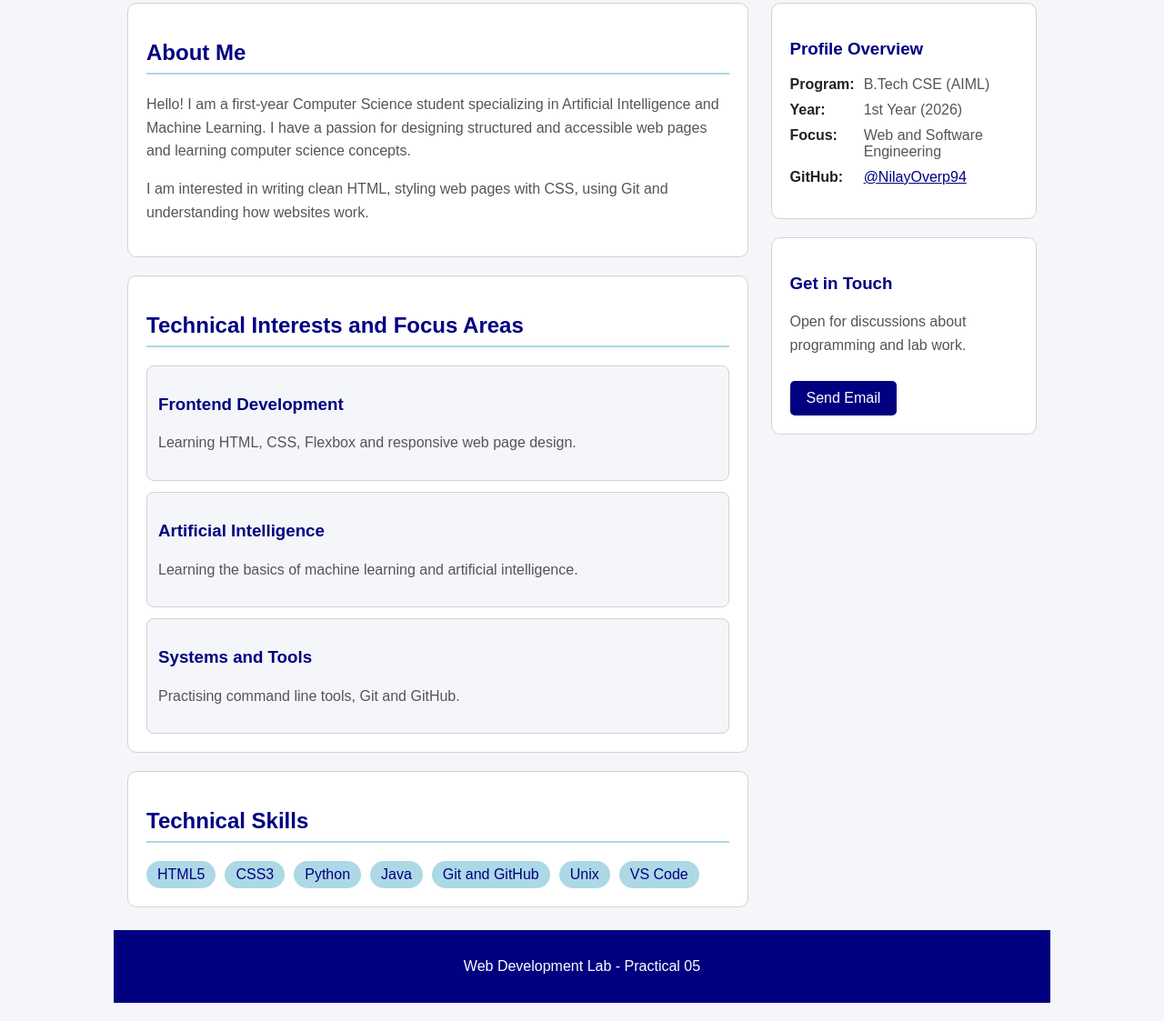
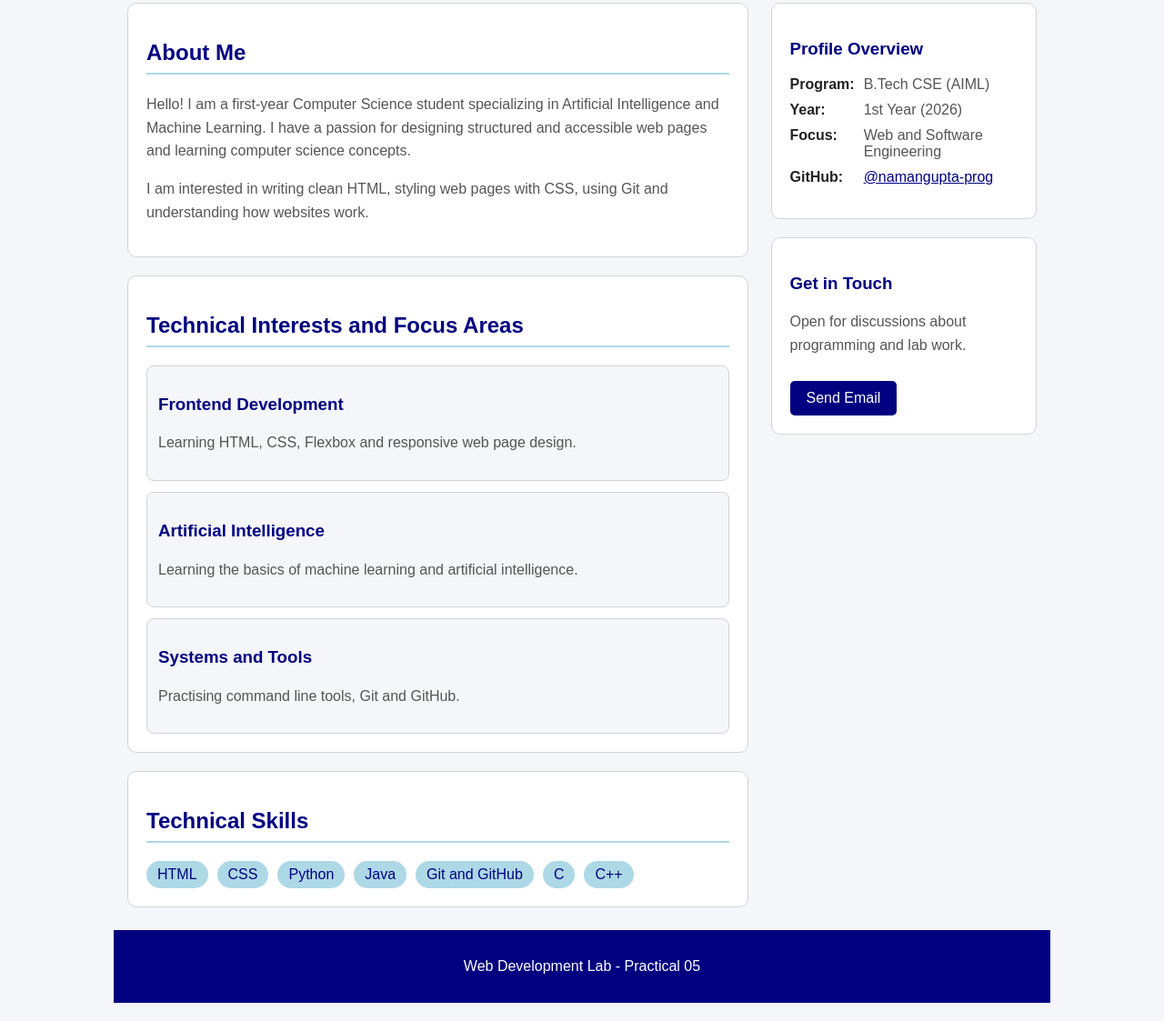
Before and after one commit to namangupta-prog/Web_Dev_lab, a plain HTML site: page P5/index.html in a window 1280 px wide. Shown: the part 246-1369 px from the top of the page at 91% size. Drawn offline with Linux system fonts and the light colour scheme.

Commit message:
Update index.html

```diff
--- a/P5/index.html
+++ b/P5/index.html
@@ -1,9 +1,7 @@
 <!DOCTYPE html>
 <html lang="en">
 <head>
-  <meta charset="UTF-8">
-  <meta name="viewport" content="width=device-width, initial-scale=1.0">
-  <title>Nilay Raj - Developer Biography</title>
+  <title>Naman Gupta - Developer Biography</title>
   <link rel="stylesheet" href="style.css">
 </head>
 <body>
@@ -62,13 +60,13 @@
         <h2>Technical Skills</h2>
 
         <div class="skill-tags">
-          <span class="tag">HTML5</span>
-          <span class="tag">CSS3</span>
+          <span class="tag">HTML</span>
+          <span class="tag">CSS</span>
           <span class="tag">Python</span>
           <span class="tag">Java</span>
           <span class="tag">Git and GitHub</span>
-          <span class="tag">Unix</span>
-          <span class="tag">VS Code</span>
+          <span class="tag">C</span>
+          <span class="tag">C++</span>
         </div>
       </section>
 
@@ -91,8 +89,8 @@
 
           <dt>GitHub:</dt>
           <dd>
-            <a href="https://github.com/NilayOverp94" target="_blank" rel="noopener noreferrer">
-              @NilayOverp94
+            <a href="https://github.com/namangupta-prog" target="_blank" rel="noopener noreferrer">
+              @namangupta-prog
             </a>
           </dd>
         </dl>
@@ -101,7 +99,7 @@
       <section class="bio-card">
         <h3>Get in Touch</h3>
         <p>Open for discussions about programming and lab work.</p>
-        <a href="mailto:nilayraj713@gmail.com" class="action-btn">Send Email</a>
+        <a href="guptanaman5985@gmail.com" class="action-btn">Send Email</a>
       </section>
 
     </aside>
```
